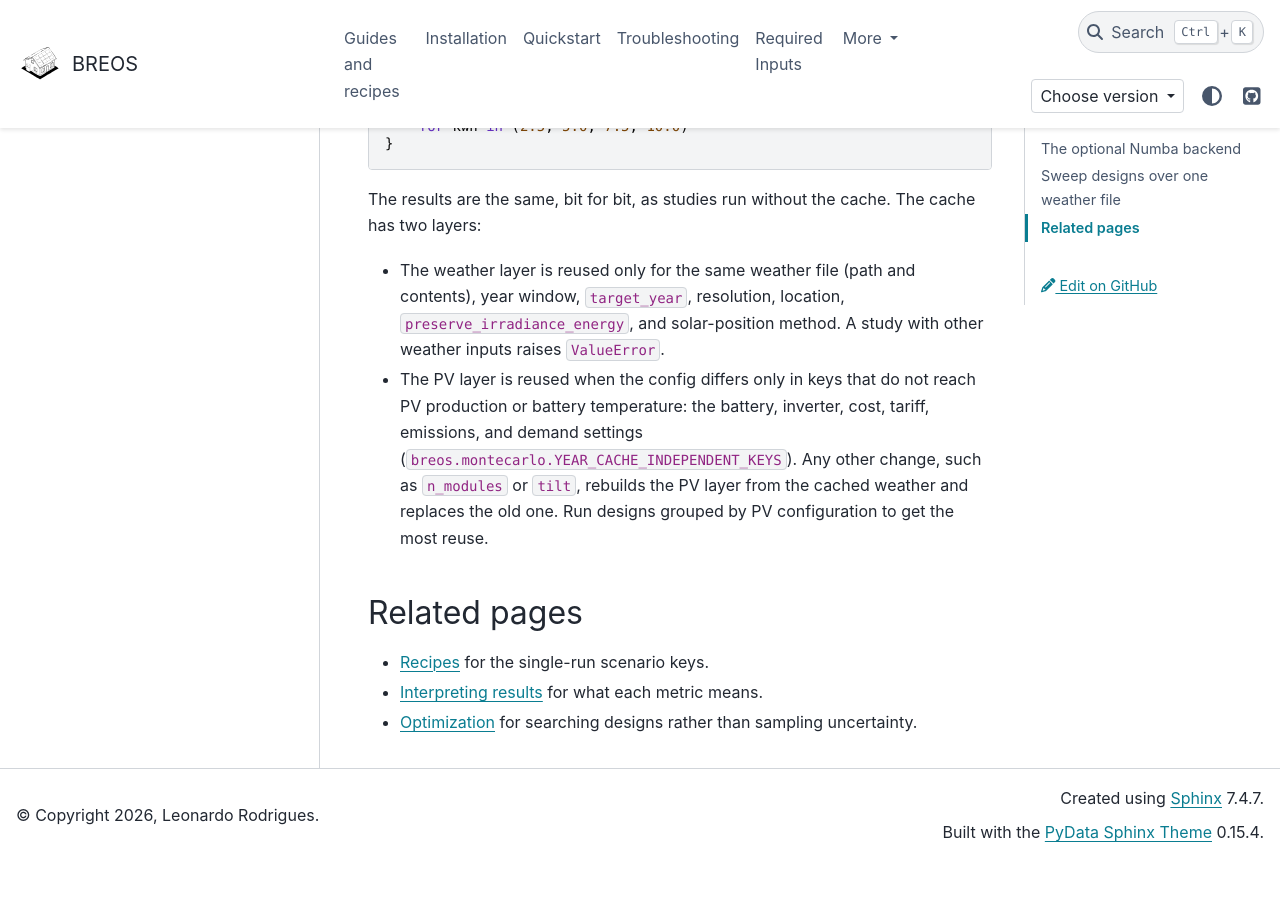
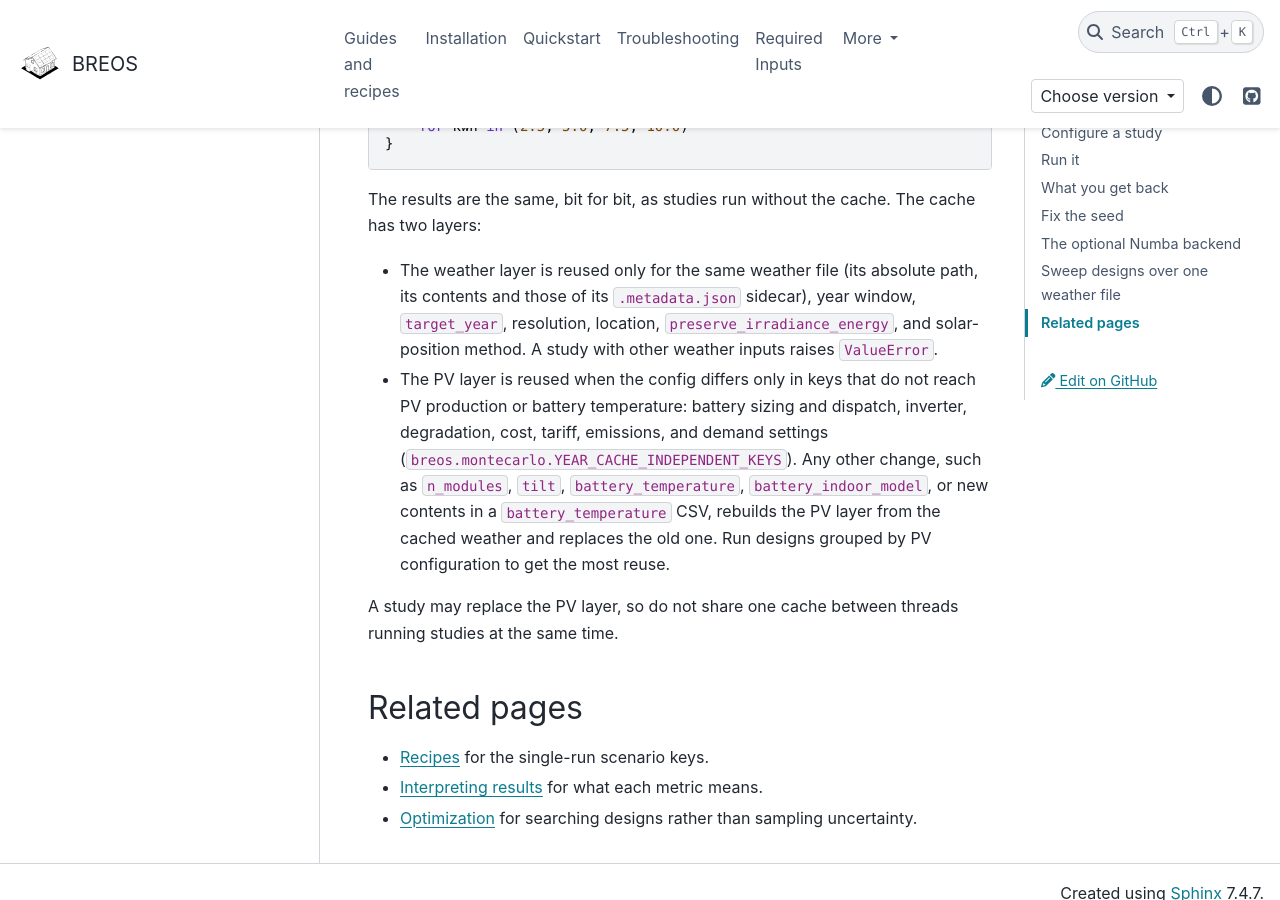
Before and after one commit to Str4vinci/breos, a Sphinx documentation site: the page built from docs/getting-started/monte-carlo.md, in a window 1280 px wide and 900 px high, scrolled down 3791 px. Built offline with Sphinx 7.4.7 and the PyData theme 0.15.4, drawn with Linux system fonts in a browser that asks for light colours; comment, search, counter and statistics services are not loaded; before the commit the page ends 4653 px from its top, so only the background shows below that.

Commit message:
fix: key the year cache on the weather sidecar and temperature file
The weather key now includes the SHA-256 of the weather file's
.metadata.json sidecar, whose timing metadata moves the sun, so editing
it next to an unchanged CSV no longer reuses stale weather. The PV key
includes the contents of a battery_temperature CSV, so a file rewritten
in place rebuilds the PV layer. The weather path is made absolute
without resolving links, matching the path the provenance records.

The config-key helper is shared with the App input cache as
config_cache_key, and the weather file digest with breos.weather. The
docs no longer say the battery temperature settings are reused, and the
cache is documented as not thread-safe.

```diff
--- a/docs/getting-started/monte-carlo.md
+++ b/docs/getting-started/monte-carlo.md
@@ -164,17 +164,22 @@
 The results are the same, bit for bit, as studies run without the cache. The
 cache has two layers:
 
-- The weather layer is reused only for the same weather file (path and
-  contents), year window, `target_year`, resolution, location,
-  `preserve_irradiance_energy`, and solar-position method. A study with other
-  weather inputs raises `ValueError`.
+- The weather layer is reused only for the same weather file (its absolute
+  path, its contents and those of its `.metadata.json` sidecar), year window,
+  `target_year`, resolution, location, `preserve_irradiance_energy`, and
+  solar-position method. A study with other weather inputs raises
+  `ValueError`.
 - The PV layer is reused when the config differs only in keys that do not
-  reach PV production or battery temperature: the battery, inverter, cost,
-  tariff, emissions, and demand settings
+  reach PV production or battery temperature: battery sizing and dispatch,
+  inverter, degradation, cost, tariff, emissions, and demand settings
   (`breos.montecarlo.YEAR_CACHE_INDEPENDENT_KEYS`). Any other change, such as
-  `n_modules` or `tilt`, rebuilds the PV layer from the cached weather and
-  replaces the old one. Run designs grouped by PV configuration to get the
-  most reuse.
+  `n_modules`, `tilt`, `battery_temperature`, `battery_indoor_model`, or new
+  contents in a `battery_temperature` CSV, rebuilds the PV layer from the
+  cached weather and replaces the old one. Run designs grouped by PV
+  configuration to get the most reuse.
+
+A study may replace the PV layer, so do not share one cache between threads
+running studies at the same time.
 
 ## Related pages
 
```
Also changed, not shown: CHANGELOG.md (+9 -7 lines), 3 other files.
